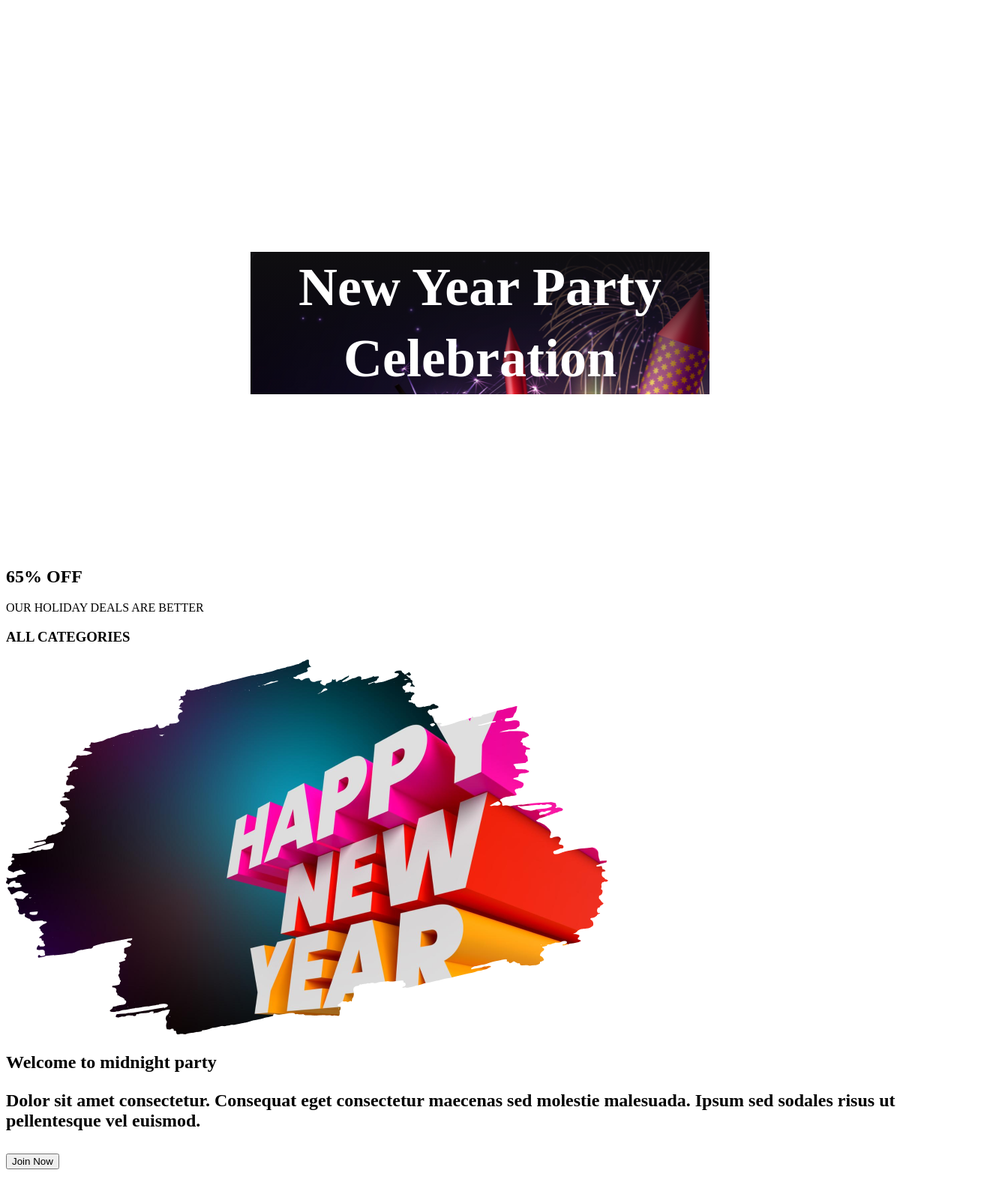
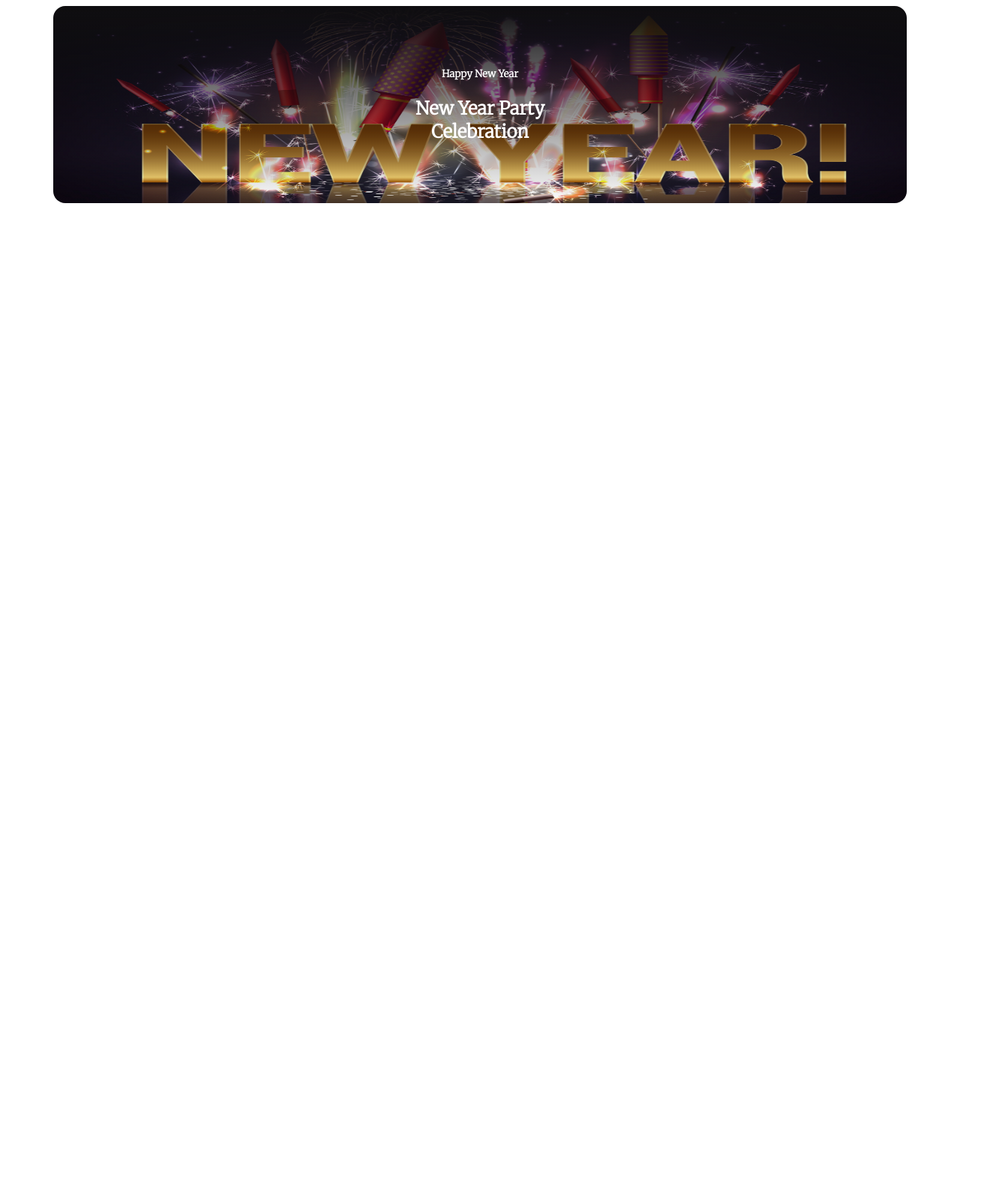
Before and after one commit to akjewel47/new-year-new-mission, a plain HTML site: page index.html in a window 1280 px wide. Shown: the top 1577 px of the page at 75% size, 1328 px wide, since content can reach past the window. After the commit the page ends 800 px from the top, so only its background shows below. Drawn offline with Linux system fonts and the light colour scheme.

Commit message:
added the banner

```diff
--- a/index.html
+++ b/index.html
@@ -10,16 +10,18 @@
 
 <body>
   <header>
+
     <!-- banner section 1 -->
+
     <section class="banner-section">
       <h5>Happy New Year</h5>
       <h1>New Year Party <br>
-        Celebration</h1>
+           Celebration</h1>
     </section>
   </header>
   <main>
     <!-- offer section 2 -->
-    <section class="offer-section">
+    <!-- <section class="offer-section">
       <div>
         <h2 class="section-title">65% OFF</h2>
         <p>OUR HOLIDAY DEALS ARE BETTER</p>
@@ -28,11 +30,11 @@
           <img src="/resources/New Year Photo.png" alt="">
         </div>
       </div>
-    </section>
+    </section> -->
 
     <!-- Midnight party section style 3 -->
 
-    <section class="midnight-party-section">
+    <!-- <section class="midnight-party-section">
       <div class="midnight-party-container">
         <div>
           <h2 class="midnight-title">Welcome to midnight party<h2>
@@ -42,11 +44,11 @@
         </div>
         <img src="/resources/Group 70.png" alt="">
       </div>
-    </section>
+    </section> -->
 
     <!-- Park Hotel section style 4 -->
 
-    <section class="park-hotel">
+    <!-- <section class="park-hotel">
       <div class="park-hotel-title">
         <p class="span">
           <span> Place:</span>New Park Hotel<br>
@@ -55,12 +57,12 @@
         </p>
         <button class="btn">join Now</button>
       </div>
-    </section>
+    </section> -->
 
     <!-- Best offer 2024 section style 5 -->
 
 
-      <section class="best-offer-section">
+      <!-- <section class="best-offer-section">
         <div class="best-offer-left-content">
           <h6 class="new-best-offer">NEW BEST OFFER</h6>
           <h2>Coming Soon</h2>
@@ -76,22 +78,22 @@
           <p class="dolor">Dolor sit amet consectetur. Consequat eget consectetur maecenas sed .</p>
           <img src="resources/Group 96.png" alt="">
         </div>
-      </section>
+      </section> -->
 
 <!-- Holyday sale section style 6 -->
 
-      <section class="holiday-sale">
+      <!-- <section class="holiday-sale">
         <div class="section-gap">
           <h4 class="header-function">WHAT IS FUNCTIONAL</h4>
           <h1 class="holiday">Holidays Sale 50%</h1>
           <p class="content">Dolor sit amet consectetur. Consequat eget consectetur maecenas sed
             molestie malesuada. Ipsum sed sodales risus ut pellentesque vel euismod. Eleifend nunc purus quam id fermentum amet amet sit consectetur.</p>
         </div>
-      </section>
+      </section> -->
 
       <!--our Awesome Portfolio section style 7 -->
 
-  <section class="Portfolio-content">
+  <!-- <section class="Portfolio-content">
       <div class="content-sale">
         <h1 style="color:red;">THE BEST GIFTS</h1>
         <h1 class="Portfolio">Our Awesome Portfolio</h1>
@@ -106,9 +108,9 @@
     <img class="flex" src="resources/Rectangle 8.png" alt="">
     </div>
   </div>
- </section>
+ </section> -->
 <!--form style section 8-->
-<section class="form-section">
+<!-- <section class="form-section">
   <div>
     <div></div>
     <div  class="form-title">
@@ -117,7 +119,7 @@
       <p class="form-description">Dolor sit amet consectetur. Consequat eget consectetur maecenas sed molestie malesuada. Ipsum sed sodales risus ut pellentesque vel euismod.</p>
     </div>
   </div>
-</section>
+</section> -->
   </main>
   <footer>
 
--- a/style/style.css
+++ b/style/style.css
@@ -1,36 +1,34 @@
 /* banner styel  = section style 1*/
 
+/* google fonts */
+
+@import url('https://fonts.googleapis.com/css2?family=Merriweather:wght@300&display=swap');
+
+
+/* banner style first page */
 
  header{
-  width: 80%;
+  width: 90%;
   margin:auto;
-  padding-top: 80px;
  }
 
-/* google fonts */
- @import url('https://fonts.googleapis.com/css2?family=Merriweather:wght@300&display=swap');
- /* banner style first page */
-header{
- width: 80%;
- margin: auto;
-}
 .banner-section{
-
+ background-image:linear-gradient(180deg, #0f0e10 0%, rgba(7, 2, 17, 0.00) 100%), url("/resources/Banner\ Image.png");
+ background-size: 100% 100%;
  font-family: 'Merriweather', serif;
  text-align: center;
- padding: 150px 200px;
+ padding: 60px 200px;
  border-radius: 16px;
  color: #FFF;
-background-repeat: no-repeat;
 }
 
-.banner-section h1 {
-  background-image:linear-gradient(180deg, #0f0e10 0%, rgba(7, 2, 17, 0.00) 100%), url("/resources/Banner\ Image.png");
+/* .banner-section h1 {
+
  font-size: 72px;
  font-weight: 900;
  line-height: 95px;
 
-}
+} */
 
 /* offer section style 2
 
@@ -188,7 +186,7 @@ gap: 0%;
 
 
  /*  THE BEST GIFTS section style 6*/
- .Portfolio-content{
+ /* .Portfolio-content{
   width: 80%;
   margin:auto;
   padding-top: 80px;
@@ -210,12 +208,12 @@ line-height: 32px;
  .flex{
   padding: 20px;
 font-weight: 100px;
- }
+ } */
 
 
 /* form section style */
 
-.form-section{
+/* .form-section{
 width: 80%;
 margin:auto;
 padding-top: 80px;
@@ -245,4 +243,4 @@ font-size: 20px;
 font-style: normal;
 font-weight: 300;
 line-height: 10px;
-}
+} */
```
